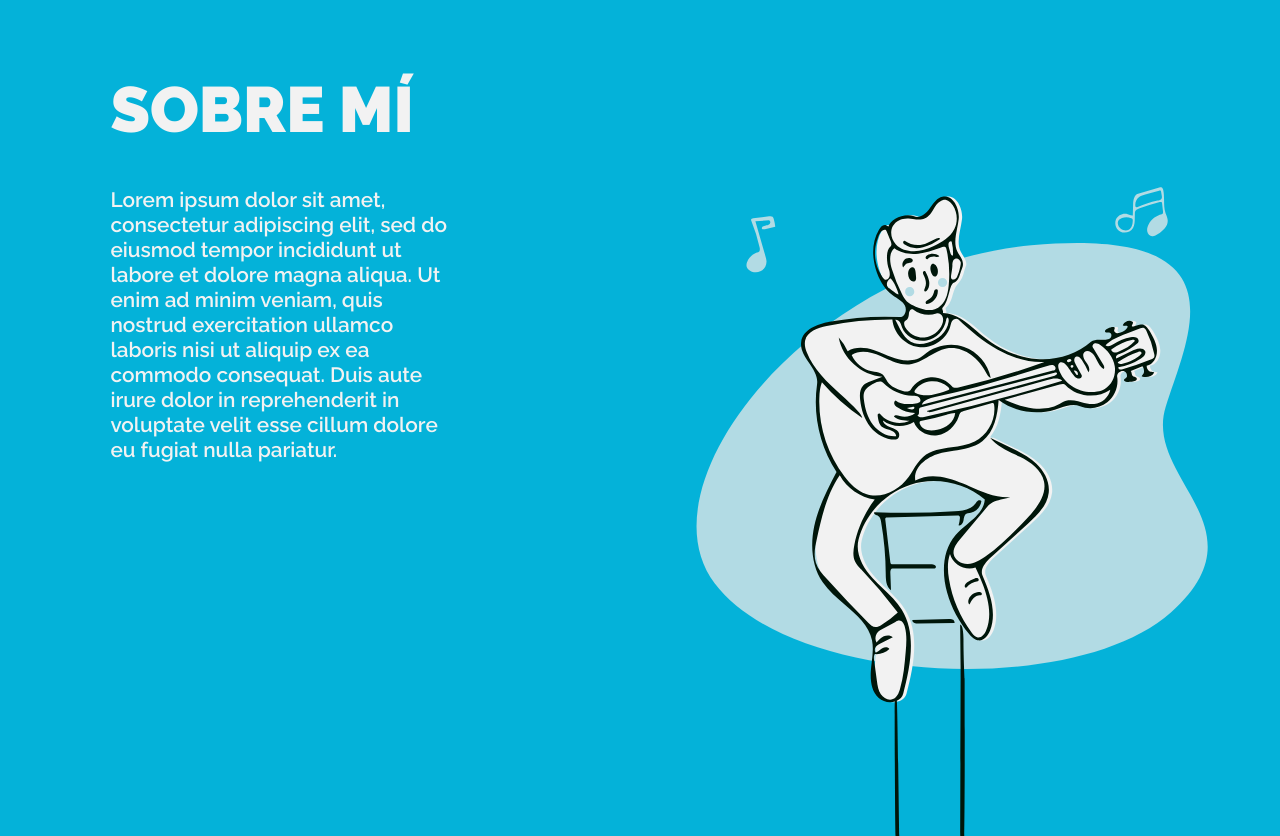
After one commit to Luvous/matias-portfolio, a Node server app: page /about in a window 1280 px wide. The commit adds this page. Run offline with Node 20, Linux system fonts and the light colour scheme; some libraries are stand-ins or nearby versions; some web fonts are replaced.

Commit message:
About page added, future fixes already planned

```diff
--- a/app.js
+++ b/app.js
@@ -108,7 +108,7 @@ app.get('/', function(req, res){
 });
 
 app.get('/about', function(req, res){
-  res.render('about', {active:"contact", roller:"none"});
+  res.render('about', {active:"about", roller:"none"});
 });
 
 app.get('/contact', function(req, res){
--- a/public/css/master.css
+++ b/public/css/master.css
@@ -320,6 +320,34 @@ h1:nth-child(2n){
     transform: rotate(30deg);
   }
 
+}
+
+/* About */
+.container-title{
+  display: flex;
+  align-items: flex-end;
+  justify-content: space-between;
+  margin: 0 8vw;
+}
+
+.fromabout{
+  left: 0;
+  top: 0;
+}
+
+.container-title h2{
+  font-size: 4rem;
+  font-weight: 900;
+  margin: 4rem 0 0;
+}
+
+.about-col{
+  display: flex;
+  justify-content: flex-end;
+}
+
+.about-svg{
+  width: 32rem;
 }
 
 
--- /dev/null
+++ b/views/about.ejs
@@ -0,0 +1,20 @@
+<%- include('partials/top-html') -%>
+
+<div class="container-title">
+  <h2>SOBRE MÍ</h2>
+  <div class="gohome fromabout">
+    <a href="/"><span class="iconify" data-icon="el:home-alt" style="color: #f2f2f2;" data-width="75" data-height="75"></span></a>
+  </div>
+</div>
+
+<div class="cont-contact" style="top:5vh">
+  <div class="col-left">
+    <h5>Lorem ipsum dolor sit amet, consectetur adipiscing elit, sed do eiusmod tempor incididunt ut labore et dolore magna aliqua. Ut enim ad minim veniam, quis nostrud exercitation ullamco laboris nisi ut aliquip ex ea commodo consequat. Duis aute irure dolor in reprehenderit in voluptate velit esse cillum dolore eu fugiat nulla pariatur.</h5>
+  </div>
+  <div class="col about-col">
+    <img class="about-svg" src="/images/about.svg" alt="">
+  </div>
+</div>
+
+
+<%- include('partials/bot-html') -%>
--- a/views/partials/navbar.ejs
+++ b/views/partials/navbar.ejs
@@ -34,5 +34,4 @@
   <%if(active=="remove-item"){%><h2>Borrar/Portfolio</h2><%}%>
   <%if(active=="remove-product"){%><h2>Borrar/Tienda</h2><%}%>
   <%if(active=="nCompose"){%><h2>Nuevo Post</h2><%}%>
-
 </div>
--- a/views/partials/top-html.ejs
+++ b/views/partials/top-html.ejs
@@ -8,6 +8,7 @@
   <%if(active=="blog"){%><title>Blog | Matias Varela</title><%}%>
   <%if(active=="portfolio"){%><title>Portfolio | Matias Varela</title><%}%>
   <%if(active=="shop"){%><title>Tienda | Matias Varela</title><%}%>
+  <%if(active=="about"){%><title>About | Matias Varela</title><%}%>
 
   <%if(active=="nCompose"){%><title>New Post | Matias Varela</title><%}%>
   <%if(active=="nAdmin"){%><title>Admin | Matias Varela</title><%}%>
@@ -28,4 +29,4 @@
 
 </head>
 
-<body <%if(roller=="admin-dash" && active!="post"){%> style="background:#000000"<%}%> style="overflow-y:auto">
+<body <%if(roller=="admin-dash" && active!="post"){%> style="background:#000000"<%}%>   <%if(active=="about"){%>style="overflow-y:hidden"<%}else{%> style="overflow-y:auto"<%}%>>
```
Also changed, not shown: public/images/about.svg (added).
